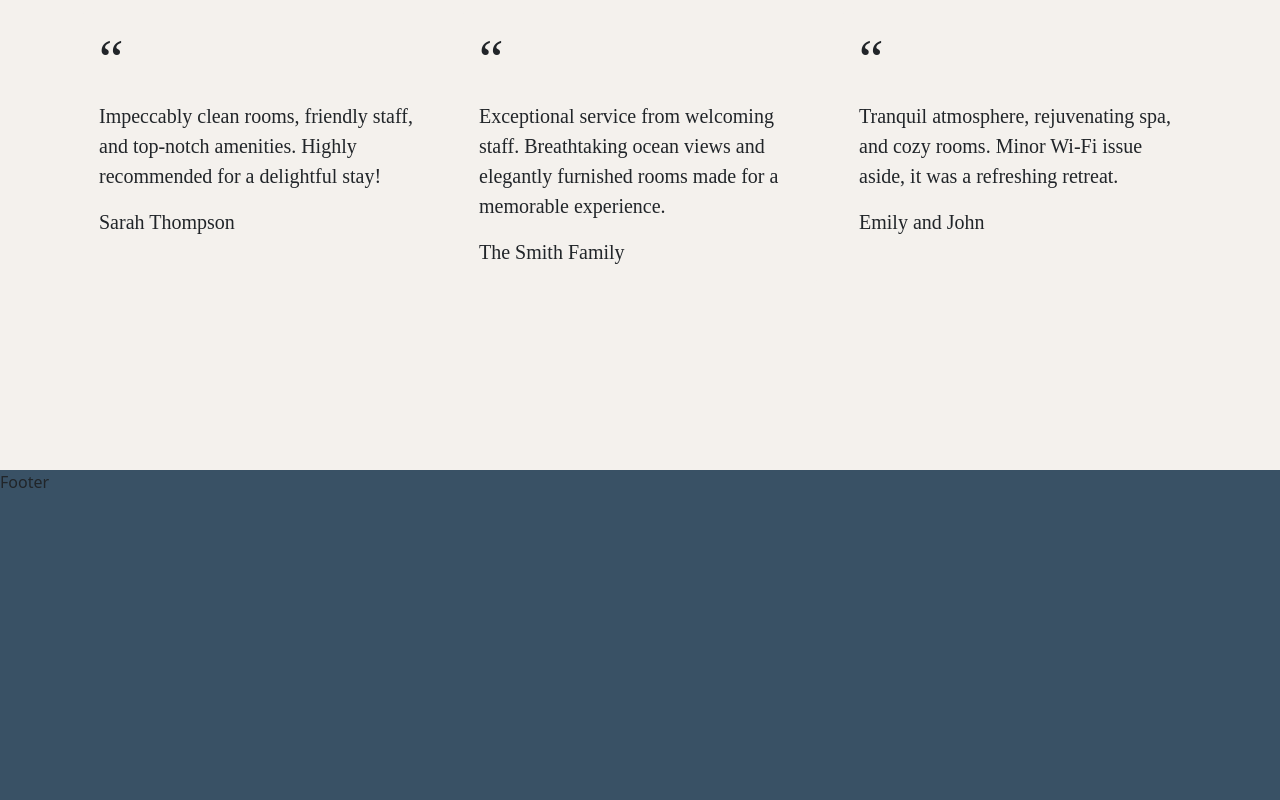
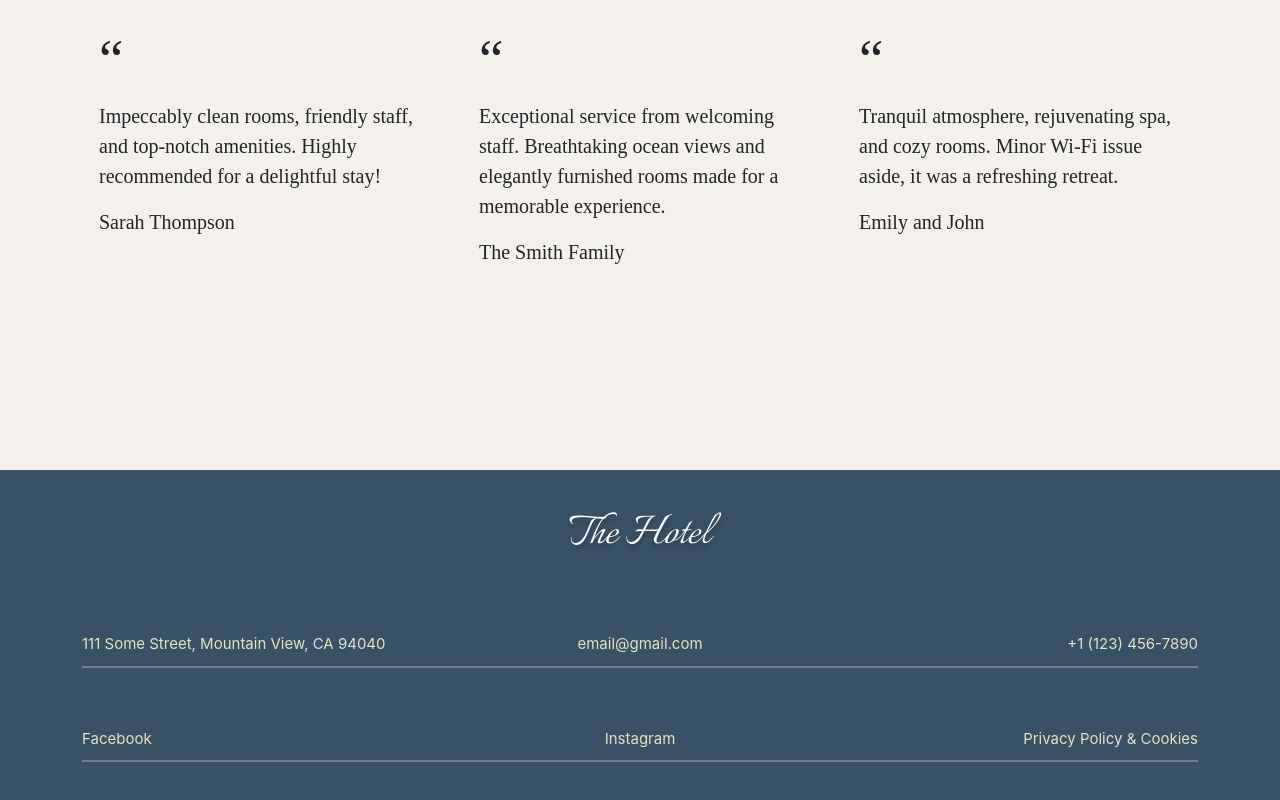
Before and after one commit to rohanpatel05/Hotel-Booking-System-Frontend, a React (Create React App) app: page / in a window 1280 px wide. Shown: the part 1930-2730 px from the top of the page. Built offline with nearby package versions, Linux system fonts and the light colour scheme; a web font is replaced by a local one.

Commit message:
Developed footer.

```diff
--- a/src/components/Footer/FooterElements.js
+++ b/src/components/Footer/FooterElements.js
@@ -1 +1,26 @@
 import styled from "styled-components";
+import colors from "../../config/colors";
+
+export const Title = styled.h1`
+  text-align: center;
+  font-family: Italianno;
+  font-size: 50px;
+  padding: 35px 10px;
+  padding-bottom: 60px;
+  color: ${colors.white};
+  text-shadow: 0px 4px 4px rgba(0, 0, 0, 0.25);
+`;
+
+export const StyledHr = styled.hr`
+  border-top: 2px solid ${colors.white};
+  width: 100%;
+  margin-top: 10px;
+  margin-bottom: 60px;
+`;
+
+export const AlignedText = styled.div`
+  text-align: ${(props) => props.align};
+  font-family: "Inter", sans-serif;
+  font-size: 15px;
+  color: ${colors.pale};
+`;
--- a/src/components/Footer/index.js
+++ b/src/components/Footer/index.js
@@ -1,8 +1,48 @@
 import React from "react";
 import { NavyBackgroundFooterWrapper } from "../../config/styles";
+import { Title, StyledHr, AlignedText } from "./FooterElements";
+import { Container, Row, Col } from "react-bootstrap";
+import {
+  COMPANY_ADDRESS,
+  COMPANY_EMAIL,
+  COMPANY_PHONE_NUMBER,
+  COMPANY_FACEBOOK,
+  COMPANY_INSTAGRAM,
+  COMPANY_POLICY,
+} from "../../config/textDescriptions";
 
 function Footer() {
-  return <NavyBackgroundFooterWrapper>Footer</NavyBackgroundFooterWrapper>;
+  return (
+    <NavyBackgroundFooterWrapper>
+      <Title>The Hotel</Title>
+      <Container>
+        <Row>
+          <Col>
+            <AlignedText align="left">{COMPANY_ADDRESS}</AlignedText>
+          </Col>
+          <Col>
+            <AlignedText align="center">{COMPANY_EMAIL}</AlignedText>
+          </Col>
+          <Col>
+            <AlignedText align="right">{COMPANY_PHONE_NUMBER}</AlignedText>
+          </Col>
+        </Row>
+        <StyledHr />
+        <Row>
+          <Col>
+            <AlignedText align="left">{COMPANY_FACEBOOK}</AlignedText>
+          </Col>
+          <Col>
+            <AlignedText align="center">{COMPANY_INSTAGRAM}</AlignedText>
+          </Col>
+          <Col>
+            <AlignedText align="right">{COMPANY_POLICY}</AlignedText>
+          </Col>
+        </Row>
+        <StyledHr />
+      </Container>
+    </NavyBackgroundFooterWrapper>
+  );
 }
 
 export default Footer;
```
